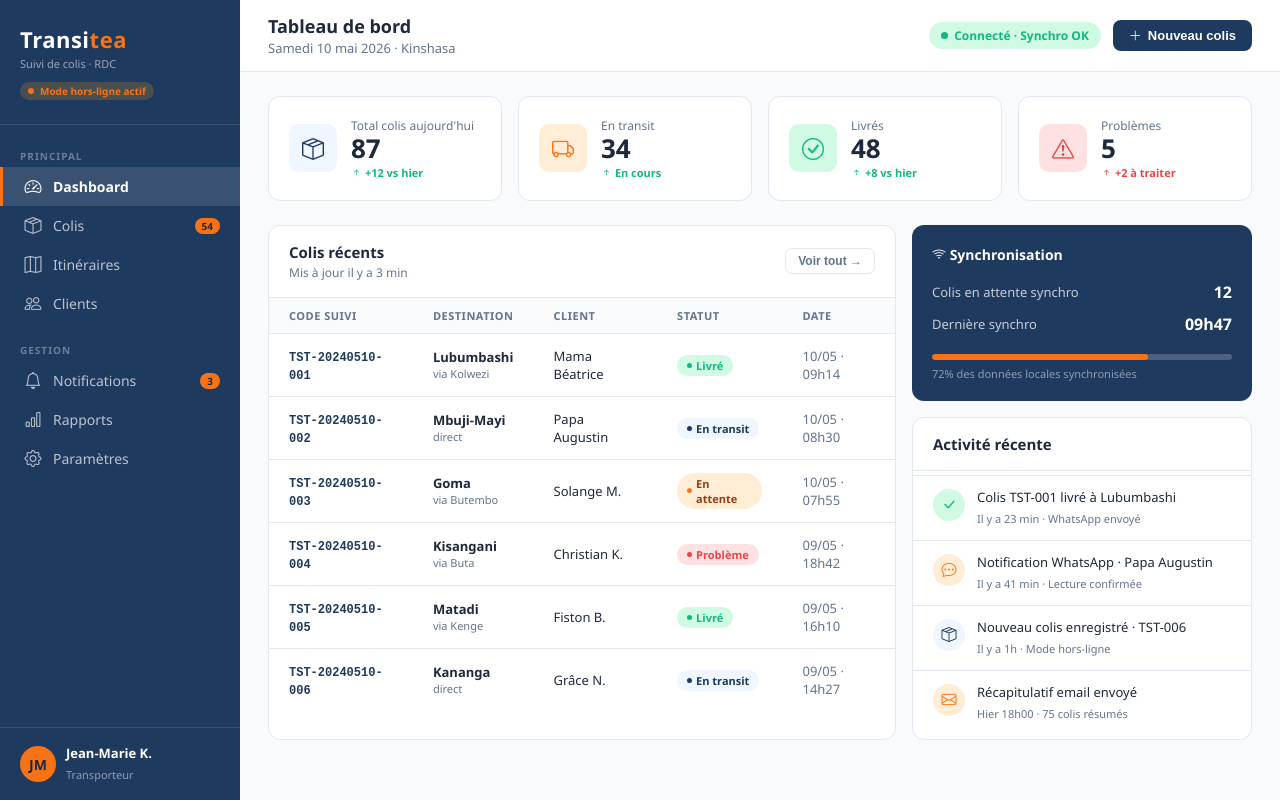
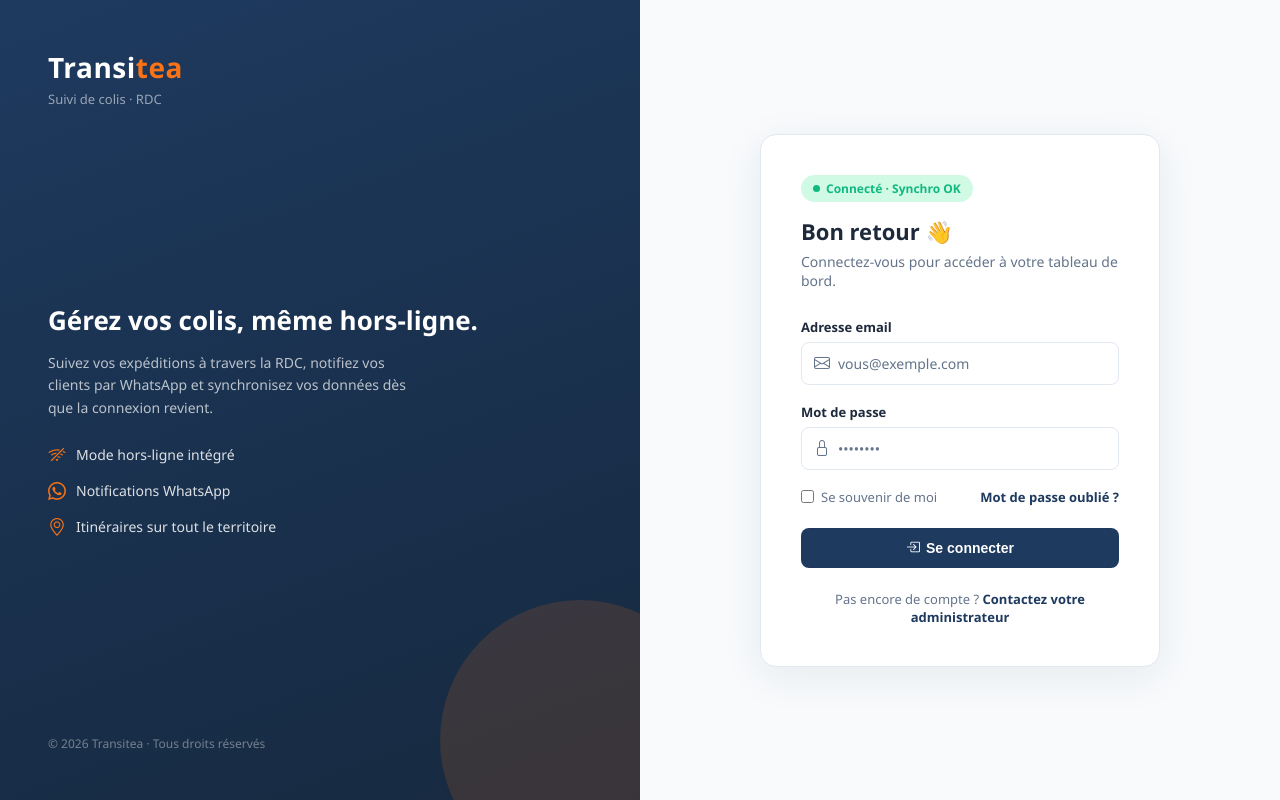
Before and after one commit to Transitea/transitea_front, a React (Vite) app: page / in a window 1280 px wide. Built offline with nearby package versions, Linux system fonts and the light colour scheme.

Commit message:
:sparkles: ajout de la page de connexion
- Nouvelle page LoginPage en deux panneaux (marque + formulaire), reprenant la charte du dashboard
- Nouvel atom Input (champ avec icône)
- Nouvelle molecule FormField (label + input + erreur)
- Affichage de la page de login dans App.tsx

```diff
--- a/src/App.tsx
+++ b/src/App.tsx
@@ -1,7 +1,7 @@
-import { DashboardPage } from '@/pages/DashboardPage'
+import { LoginPage } from '@/pages/LoginPage'
 
 function App() {
-  return <DashboardPage />
+  return <LoginPage />
 }
 
 export default App
--- /dev/null
+++ b/src/components/atoms/Input/Input.module.css
@@ -0,0 +1,34 @@
+.wrapper {
+  display: flex;
+  align-items: center;
+  gap: 8px;
+  background: var(--card);
+  border: 1px solid var(--border);
+  border-radius: 8px;
+  padding: 0 12px;
+  transition: border-color 0.15s, box-shadow 0.15s;
+}
+
+.wrapper:focus-within {
+  border-color: var(--primary);
+  box-shadow: 0 0 0 3px var(--primary-bg);
+}
+
+.icon {
+  color: var(--text-muted);
+  font-size: 16px;
+  flex-shrink: 0;
+}
+
+.input {
+  flex: 1;
+  border: none;
+  outline: none;
+  background: transparent;
+  padding: 11px 0;
+  font-size: 14px;
+  color: var(--text);
+  font-family: inherit;
+}
+
+.input::placeholder { color: var(--text-muted); }
--- /dev/null
+++ b/src/components/atoms/Input/Input.tsx
@@ -0,0 +1,16 @@
+import type { InputHTMLAttributes } from 'react'
+import styles from './Input.module.css'
+
+interface InputProps extends InputHTMLAttributes<HTMLInputElement> {
+  /** Classe d'icône Bootstrap affichée à gauche, ex. "bi-envelope" */
+  icon?: string
+}
+
+export function Input({ icon, ...rest }: InputProps) {
+  return (
+    <div className={styles.wrapper}>
+      {icon && <i className={`bi ${icon} ${styles.icon}`} />}
+      <input className={styles.input} {...rest} />
+    </div>
+  )
+}
--- /dev/null
+++ b/src/components/atoms/Input/index.ts
@@ -0,0 +1 @@
+export { Input } from './Input'
--- /dev/null
+++ b/src/components/molecules/FormField/FormField.module.css
@@ -0,0 +1,16 @@
+.field {
+  display: flex;
+  flex-direction: column;
+  gap: 6px;
+}
+
+.label {
+  font-size: 13px;
+  font-weight: 600;
+  color: var(--text);
+}
+
+.error {
+  font-size: 12px;
+  color: var(--danger);
+}
--- /dev/null
+++ b/src/components/molecules/FormField/FormField.tsx
@@ -0,0 +1,22 @@
+import type { InputHTMLAttributes } from 'react'
+import { Input } from '@/components/atoms/Input'
+import styles from './FormField.module.css'
+
+interface FormFieldProps extends InputHTMLAttributes<HTMLInputElement> {
+  label: string
+  /** Classe d'icône Bootstrap affichée dans le champ */
+  icon?: string
+  error?: string
+}
+
+export function FormField({ label, icon, error, id, ...rest }: FormFieldProps) {
+  return (
+    <div className={styles.field}>
+      <label className={styles.label} htmlFor={id}>
+        {label}
+      </label>
+      <Input id={id} icon={icon} {...rest} />
+      {error && <span className={styles.error}>{error}</span>}
+    </div>
+  )
+}
--- /dev/null
+++ b/src/components/molecules/FormField/index.ts
@@ -0,0 +1 @@
+export { FormField } from './FormField'
--- /dev/null
+++ b/src/pages/LoginPage/LoginPage.module.css
@@ -0,0 +1,171 @@
+.page {
+  flex: 1;
+  display: grid;
+  grid-template-columns: 1fr 1fr;
+  min-height: 100vh;
+}
+
+/* ── PANNEAU MARQUE (gauche) ── */
+.brand {
+  background: linear-gradient(160deg, var(--primary) 0%, #16293f 100%);
+  color: #fff;
+  padding: 48px;
+  display: flex;
+  flex-direction: column;
+  justify-content: space-between;
+  position: relative;
+  overflow: hidden;
+}
+
+.brand::after {
+  content: '';
+  position: absolute;
+  right: -80px;
+  bottom: -80px;
+  width: 280px;
+  height: 280px;
+  border-radius: 50%;
+  background: rgba(249, 115, 22, 0.15);
+}
+
+.logo h1 {
+  font-size: 28px;
+  font-weight: 700;
+  letter-spacing: 0.5px;
+}
+
+.logo h1 span { color: var(--gold); }
+
+.logo p {
+  color: rgba(255, 255, 255, 0.55);
+  font-size: 13px;
+  margin-top: 4px;
+}
+
+.pitch {
+  position: relative;
+  z-index: 1;
+}
+
+.pitch h2 {
+  font-size: 26px;
+  font-weight: 700;
+  line-height: 1.3;
+  margin-bottom: 14px;
+}
+
+.pitch p {
+  color: rgba(255, 255, 255, 0.7);
+  font-size: 14px;
+  line-height: 1.6;
+  max-width: 380px;
+}
+
+.features {
+  list-style: none;
+  margin-top: 24px;
+  display: flex;
+  flex-direction: column;
+  gap: 12px;
+}
+
+.features li {
+  display: flex;
+  align-items: center;
+  gap: 10px;
+  font-size: 14px;
+  color: rgba(255, 255, 255, 0.85);
+}
+
+.features i { color: var(--gold); font-size: 18px; }
+
+.copyright {
+  position: relative;
+  z-index: 1;
+  font-size: 12px;
+  color: rgba(255, 255, 255, 0.4);
+}
+
+/* ── PANNEAU FORMULAIRE (droite) ── */
+.formSide {
+  background: var(--bg);
+  display: flex;
+  align-items: center;
+  justify-content: center;
+  padding: 48px;
+}
+
+.card {
+  width: 100%;
+  max-width: 400px;
+  background: var(--card);
+  border: 1px solid var(--border);
+  border-radius: 16px;
+  padding: 40px;
+  box-shadow: 0 10px 40px rgba(30, 58, 95, 0.08);
+}
+
+.head {
+  margin-bottom: 28px;
+}
+
+.head h2 {
+  font-size: 22px;
+  font-weight: 800;
+  color: var(--text);
+}
+
+.head p {
+  font-size: 14px;
+  color: var(--text-muted);
+  margin-top: 6px;
+}
+
+.form {
+  display: flex;
+  flex-direction: column;
+  gap: 18px;
+}
+
+.row {
+  display: flex;
+  align-items: center;
+  justify-content: space-between;
+  font-size: 13px;
+}
+
+.remember {
+  display: flex;
+  align-items: center;
+  gap: 7px;
+  color: var(--text-muted);
+  cursor: pointer;
+}
+
+.link {
+  color: var(--primary);
+  font-weight: 600;
+  text-decoration: none;
+}
+
+.link:hover { text-decoration: underline; }
+
+.submit {
+  width: 100%;
+  justify-content: center;
+  padding: 12px;
+  font-size: 14px;
+  margin-top: 4px;
+}
+
+.footer {
+  margin-top: 22px;
+  text-align: center;
+  font-size: 13px;
+  color: var(--text-muted);
+}
+
+@media (max-width: 900px) {
+  .page { grid-template-columns: 1fr; }
+  .brand { display: none; }
+}
--- /dev/null
+++ b/src/pages/LoginPage/LoginPage.tsx
@@ -0,0 +1,105 @@
+import { useState, type FormEvent } from 'react'
+import { Button } from '@/components/atoms/Button'
+import { Pill } from '@/components/atoms/Pill'
+import { FormField } from '@/components/molecules/FormField'
+import styles from './LoginPage.module.css'
+
+export function LoginPage() {
+  const [email, setEmail] = useState('')
+  const [password, setPassword] = useState('')
+
+  const handleSubmit = (e: FormEvent) => {
+    e.preventDefault()
+    // TODO: brancher l'authentification (API) plus tard
+    console.log('Connexion', { email, password })
+  }
+
+  return (
+    <div className={styles.page}>
+      {/* Panneau marque */}
+      <aside className={styles.brand}>
+        <div className={styles.logo}>
+          <h1>
+            Transi<span>tea</span>
+          </h1>
+          <p>Suivi de colis · RDC</p>
+        </div>
+
+        <div className={styles.pitch}>
+          <h2>Gérez vos colis, même hors-ligne.</h2>
+          <p>
+            Suivez vos expéditions à travers la RDC, notifiez vos clients par WhatsApp et
+            synchronisez vos données dès que la connexion revient.
+          </p>
+          <ul className={styles.features}>
+            <li>
+              <i className="bi bi-wifi-off" /> Mode hors-ligne intégré
+            </li>
+            <li>
+              <i className="bi bi-whatsapp" /> Notifications WhatsApp
+            </li>
+            <li>
+              <i className="bi bi-geo-alt" /> Itinéraires sur tout le territoire
+            </li>
+          </ul>
+        </div>
+
+        <div className={styles.copyright}>© 2026 Transitea · Tous droits réservés</div>
+      </aside>
+
+      {/* Panneau formulaire */}
+      <main className={styles.formSide}>
+        <div className={styles.card}>
+          <div className={styles.head}>
+            <Pill tone="success">Connecté · Synchro OK</Pill>
+            <h2 style={{ marginTop: 14 }}>Bon retour 👋</h2>
+            <p>Connectez-vous pour accéder à votre tableau de bord.</p>
+          </div>
+
+          <form className={styles.form} onSubmit={handleSubmit}>
+            <FormField
+              id="email"
+              label="Adresse email"
+              type="email"
+              icon="bi-envelope"
+              placeholder="vous@exemple.com"
+              value={email}
+              onChange={(e) => setEmail(e.target.value)}
+              required
+            />
+            <FormField
+              id="password"
+              label="Mot de passe"
+              type="password"
+              icon="bi-lock"
+              placeholder="••••••••"
+              value={password}
+              onChange={(e) => setPassword(e.target.value)}
+              required
+            />
+
+            <div className={styles.row}>
+              <label className={styles.remember}>
+                <input type="checkbox" /> Se souvenir de moi
+              </label>
+              <a className={styles.link} href="#">
+                Mot de passe oublié ?
+              </a>
+            </div>
+
+            <Button type="submit" variant="primary" className={styles.submit}>
+              <i className="bi bi-box-arrow-in-right" /> Se connecter
+            </Button>
+          </form>
+
+          <div className={styles.footer}>
+            Pas encore de compte ?{' '}
+            <a className={styles.link} href="#">
+              Contactez votre administrateur
+            </a>
+          </div>
+        </div>
+      </main>
+    </div>
+  )
+}
--- /dev/null
+++ b/src/pages/LoginPage/index.ts
@@ -0,0 +1 @@
+export { LoginPage } from './LoginPage'
```
